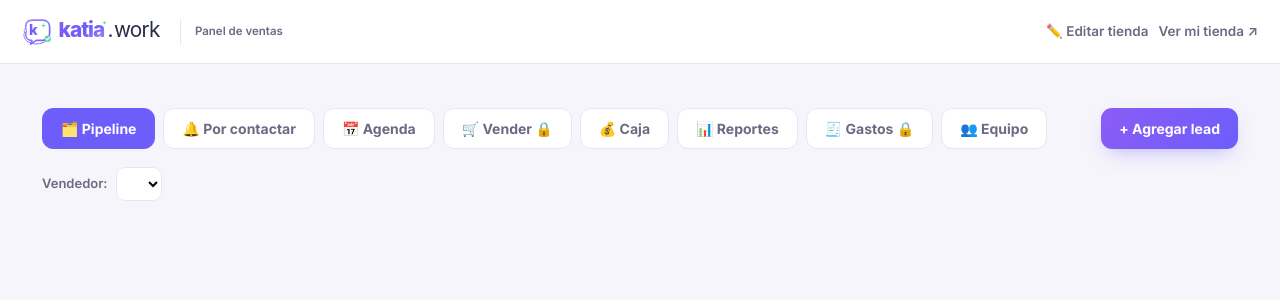
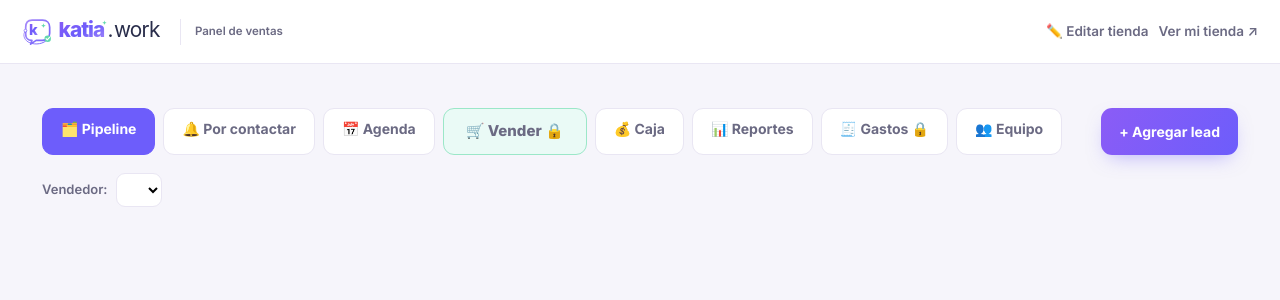
Before and after one commit to diegovsalas/katiawork, a Python web app: template templates/constructor/panel.html in a window 1280 px wide. Shown: the top 300 px of the page. Run offline with Jinja, Linux system fonts and the light colour scheme; the template is opened without the code that fills it, so the values that code supplies are empty.

Commit message:
Destacar la pestaña Vender (POS) como diferenciador
Estilo propio para la pestaña POS: más grande y en verde "ventas" para que
resalte entre las pestañas del panel.

Co-Authored-By: Claude Opus 4.8 <noreply@anthropic.com>

```diff
--- a/templates/constructor/panel.html
+++ b/templates/constructor/panel.html
@@ -50,6 +50,12 @@
   .tab{padding:9px 18px;border-radius:11px;border:1px solid var(--linea);background:#fff;cursor:pointer;
        font-weight:700;font-size:14px;color:var(--tenue)}
   .tab.on{background:var(--brand);color:#fff;border-color:var(--brand)}
+  /* POS destacado (diferenciador clave) */
+  .tab.tab-pos{font-size:15px;font-weight:800;padding:11px 22px;border-color:#9be7c8;
+        color:#0c8a5f;background:#eafaf6}
+  .tab.tab-pos:hover{border-color:var(--mint)}
+  .tab.tab-pos.on{background:linear-gradient(120deg,#16a34a,#0c8a5f);color:#fff;border-color:transparent;
+        box-shadow:0 8px 20px -8px rgba(16,163,74,.55)}
   .tab[data-lock]{color:var(--tenue)}
   .tab[data-lock].on{background:var(--ink);border-color:var(--ink);color:#fff}
   /* Upsell de función bloqueada */
@@ -264,7 +270,7 @@
     <div class="tab on" data-v="pipe">🗂️ Pipeline</div>
     <div class="tab" data-v="hoy">🔔 Por contactar <span id="hoyCnt"></span></div>
     <div class="tab" data-v="agenda">📅 Agenda{% if citas_proximas %} ({{ citas_proximas|length }}){% endif %}</div>
-    <div class="tab" data-v="pos"{% if not puede_pos %} data-lock="Ventas Pro" data-feat="Punto de venta (POS)"{% endif %}>🛒 Vender{% if not puede_pos %} 🔒{% endif %}</div>
+    <div class="tab tab-pos" data-v="pos"{% if not puede_pos %} data-lock="Ventas Pro" data-feat="Punto de venta (POS)"{% endif %}>🛒 Vender{% if not puede_pos %} 🔒{% endif %}</div>
     <div class="tab" data-v="caja">💰 Caja</div>
     <div class="tab" data-v="reportes">📊 Reportes</div>
     <div class="tab" data-v="gastos"{% if not puede_gastos %} data-lock="Escala" data-feat="Control de gastos avanzado"{% endif %}>🧾 Gastos{% if not puede_gastos %} 🔒{% endif %}</div>
```
